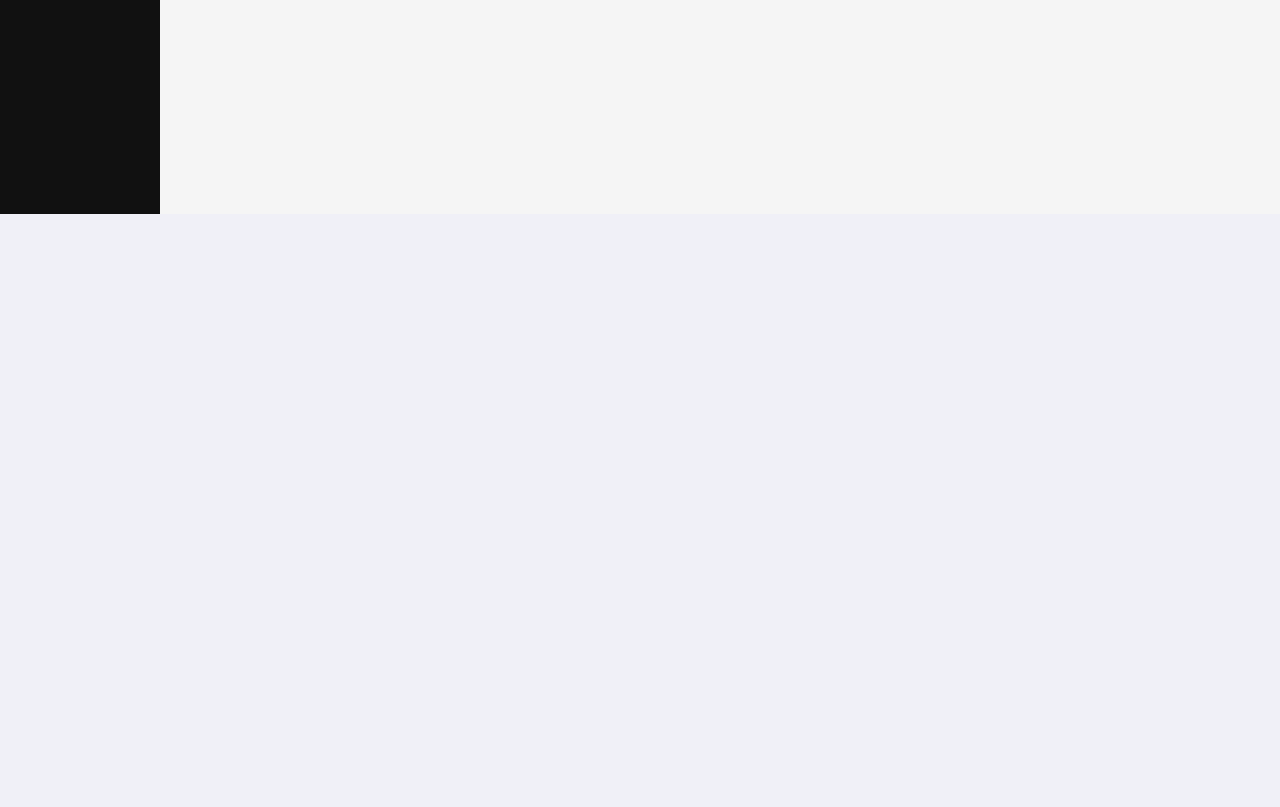
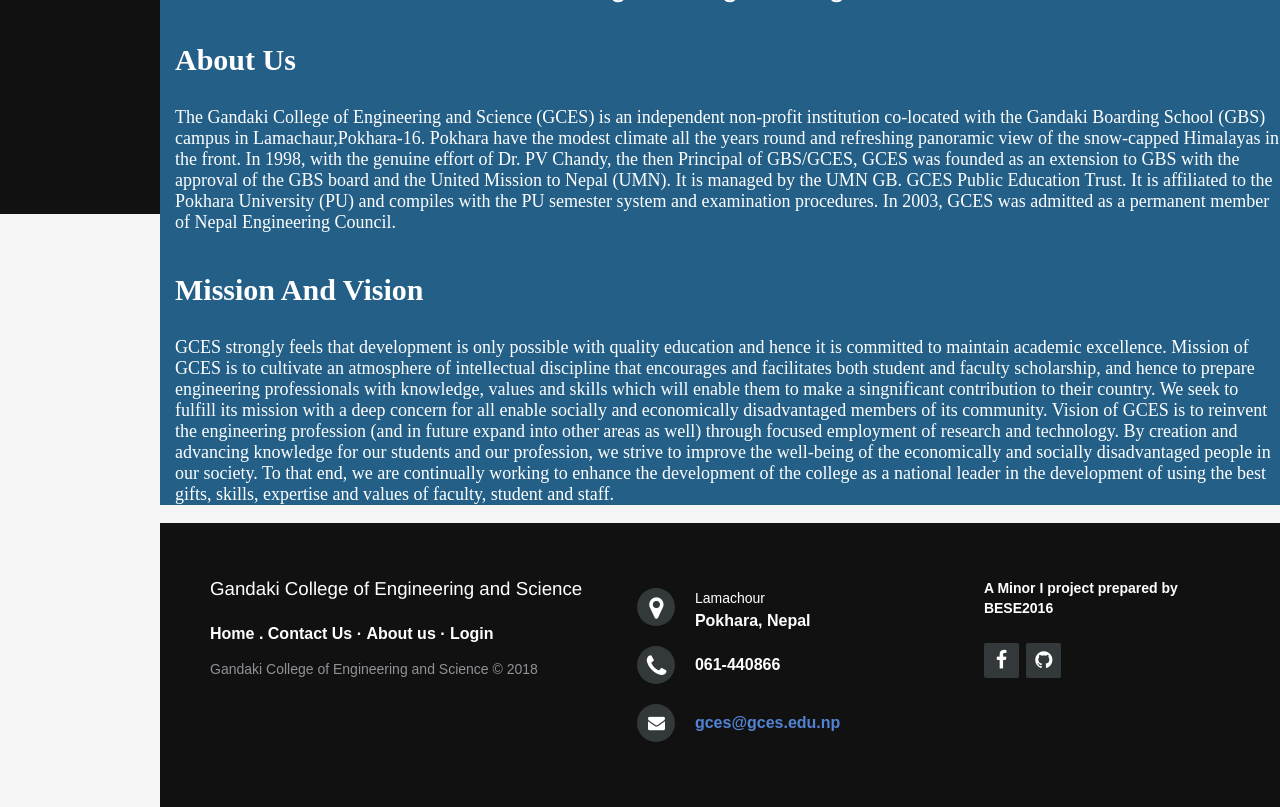
Before and after one commit to ananta/college-app, a PHP site: page /gcesServer/landing.php in a window 1280 px wide. Shown: the part 586-1393 px from the top of the page. Before the commit the page ends 800 px from the top, so only its background shows below. Run offline with PHP 8.4, Linux system fonts and the light colour scheme; some libraries are stand-ins or nearby versions.

Commit message:
Add files via upload
new pages for landing page and footer

```diff
--- /dev/null
+++ b/footer.php
@@ -0,0 +1,49 @@
+<!DOCTYPE html>
+<html>
+<head>
+	<title></title>
+	<link rel="stylesheet" href="css/footer.css">
+  <link rel="stylesheet" href="http://maxcdn.bootstrapcdn.com/font-awesome/4.2.0/css/font-awesome.min.css">
+</head>
+  <body>
+		<div class="footer-distributed">
+			<div class="footer-left">
+				<h3> Gandaki College of Engineering and Science </h3>
+				<p class="footer-links">
+					<a href="landing.php">Home</a>
+					.
+										<a href="contact.php">Contact Us</a>
+					·
+					<a href="about.php">About us</a>
+					·
+					<a href="login.php">Login</a>
+				</p>
+				<p class="footer-company-name">Gandaki College of Engineering and Science &copy; 2018</p>
+			</div>
+			<div class="footer-center">
+				<div>
+					<i class="fa fa-map-marker"></i>
+					<p><span>Lamachour</span> Pokhara, Nepal</p>
+				</div>
+				<div>
+					<i class="fa fa-phone"></i>
+					<p>061-440866</p>
+				</div>
+				<div>
+					<i class="fa fa-envelope"></i>
+					<p><a href="gces@gces.edu.np">gces@gces.edu.np</a></p>
+				</div>
+			</div>
+			<div class="footer-right">
+				<p class="footer-company-about">
+					<span>A Minor I project prepared by BESE2016</span>
+				</p>
+				<div class="footer-icons">
+					<a href="https://www.facebook.com/gces.pokhara/"><i class="fa fa-facebook"></i></a>
+					<a href="https://github.com/anantabastola/college-app"><i class="fa fa-github"></i></a>
+				</div>
+			</div>
+		</div>
+	</body>
+
+</html>
--- a/landing.php
+++ b/landing.php
@@ -8,26 +8,56 @@
 
 ?>
 
- <div class="row" style="background-color: #fff;">
-        <div class="column" style="width:30%">
-            <div class="card">
-                <img src='res/avatar.png' alt="Avatar Image" >
+<link rel="stylesheet" href="<?php echo $mainPage?>css/landing.css?load=<?php echo time();?>" type="text/css">
+
+
+
+<div class="float">
+    <a class= "info" href="landing.php"> GANDAKI COLLEGE OF ENGINEERING AND SCIENCE</a>
+
+</div>
+ <div class="row">
+        <img src='res/gces1.jpg' alt="GCES" >
             </div>
-        </div>
-        <div class="column">
-        <div class="card" style="padding: 30;">
-        </div>
-        </div>
-    </div>
-    <div class="row">
-        <div class="column">
-            <div class="minorCardHeader" style="">
-                <h1>Resources</h1>
-            </div>
-        </div>
-        <div class="column">
-            <div class="minorCardHeader" style="">
-                    <h1>Results</h1>
-            </div>
-        </div>
-    </div>
+
+
+<div class= "contents">
+    <p class="mid"> Gandaki College of Engineering and Science</p>
+<p class="head2">About Us</p>
+
+<p class="desc2">The Gandaki College of Engineering and Science (GCES) is an independent non-profit institution
+    co-located with the Gandaki Boarding School (GBS) campus in Lamachaur,Pokhara-16. Pokhara have the modest
+    climate all the years round and refreshing panoramic view of the snow-capped Himalayas in the front.
+     In 1998, with the genuine effort of Dr. PV Chandy, the then Principal of GBS/GCES, GCES was founded as an
+     extension to GBS with the approval of the GBS board and the United Mission to Nepal (UMN).
+     It is managed by the UMN GB. GCES Public Education Trust.
+     It is affiliated to the Pokhara University (PU) and compiles with the PU semester system and examination
+     procedures. In 2003, GCES was admitted as a permanent member of Nepal Engineering Council.
+</p>
+
+<p class="head2"> Mission And Vision </p>
+
+<p class="desc2"> GCES strongly feels that development is only possible with quality education and hence
+    it is committed to maintain academic excellence. Mission of GCES is to cultivate an atmosphere of intellectual
+    discipline that encourages and facilitates both student and faculty scholarship, and hence to prepare
+    engineering professionals with knowledge, values and skills which will enable them to make a singnificant
+    contribution to their country. We seek to fulfill its mission with a deep concern for all enable socially and
+     economically disadvantaged members of its community. Vision of GCES is to reinvent the
+     engineering profession (and in future expand into other areas as well) through focused employment of research
+      and technology. By creation and advancing knowledge for our students and our profession, we strive to improve
+      the well-being of the economically and socially disadvantaged people in our society. To that end,
+      we are continually working to enhance the development of the college as a national leader in the development
+      of using the best gifts, skills, expertise and values of faculty, student and staff.
+
+</p>
+
+</div>
+
+<div class= "footer">
+
+
+</div>
+
+<?php
+include("footer.php");
+?>
```
Also changed, not shown: about.php (added, +45 -0 lines), contact.php (added, +29 -0 lines).
